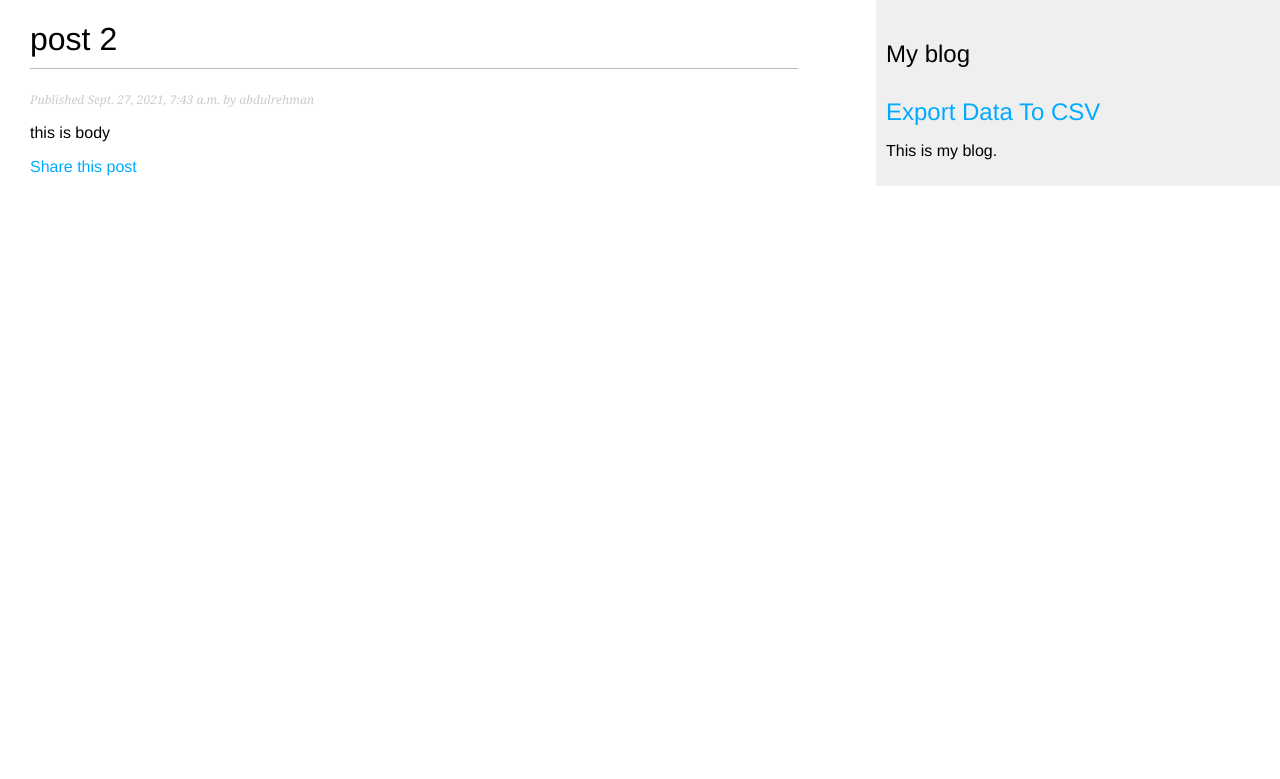
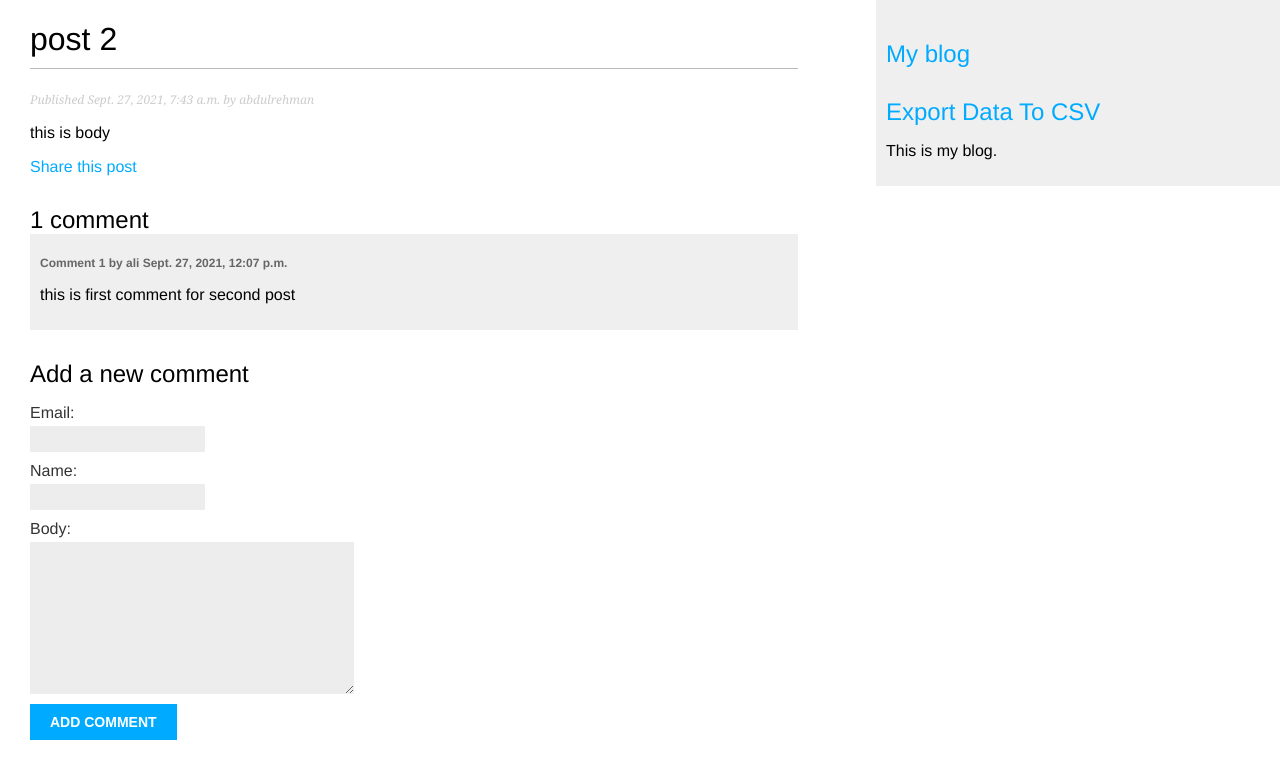
Before and after one commit to Abdulrehman517/blogapplication, a Django app: a page that uses blog/templates/blog/base.html in a window 1280 px wide. Shown: the top 779 px of the page. Run offline with Django 3.2, Linux system fonts and the light colour scheme; data comes from the database, SQL or seed files in the repository; both versions use the stored data as it was after the commit.

Commit message:
comment system is implemented fully working

```diff
--- a/blog/forms.py
+++ b/blog/forms.py
@@ -1,7 +1,13 @@
 from django import forms
+from .models import Comment
 
 class EmailPostForm(forms.Form):
     name = forms.CharField(max_length=255)
     email = forms.EmailField()
     to = forms.EmailField()
     comments  = forms.CharField(required=False, widget=forms.Textarea)
+
+class CommentForm(forms.ModelForm):
+    class Meta:
+        model = Comment
+        fields = ['email', 'name', 'body']
--- a/blog/models.py
+++ b/blog/models.py
@@ -41,3 +41,19 @@ class Post(models.Model):
                        args=[self.publish.year,
                              self.publish.month,
                              self.publish.day, self.slug])
+
+
+class Comment(models.Model):
+    post = models.ForeignKey(Post, on_delete=models.CASCADE, related_name='comments')
+    name = models.CharField(max_length=80)
+    email = models.EmailField()
+    body = models.TextField()
+    created = models.DateTimeField(auto_now_add=True)
+    updated = models.DateTimeField(auto_now=True)
+    active = models.BooleanField(default=True)
+
+    class Meta:
+        ordering = ('created',)
+
+    def __str__(self):
+        return f'Comment by {self.name} on {self.post}'
--- a/blog/templates/blog/base.html
+++ b/blog/templates/blog/base.html
@@ -12,7 +12,9 @@
         {% endblock %}
     </div>
     <div id="sidebar">
+        <a href='/blog/'>
         <h2>My blog</h2>
+    </a>
         <a href='export/'>
         <h2>Export Data To CSV</h2>
     </a>
--- a/blog/templates/blog/post/detail.html
+++ b/blog/templates/blog/post/detail.html
@@ -11,4 +11,31 @@
        Share this post
       </a>
    </p>
+      {% with comments.count as total_comments %}
+    <h2>
+   {{ total_comments }} comment{{ total_comments|pluralize }}
+   </h2>
+
+{% endwith %}
+{% for comment in comments %}
+ <div class="comment">
+   <p class="info">
+   Comment {{ forloop.counter }} by {{ comment.name }}
+ {{ comment.created }}
+ </p>
+ {{ comment.body|linebreaks }}
+ </div>
+{% empty %}
+ <p>There are no comments yet.</p>
+{% endfor %}
+{% if new_comment %}
+ <h2>Your comment has been added.</h2>
+{% else %}
+ <h2>Add a new comment</h2>
+ <form method="post">
+ {{ comment_form.as_p }}
+ {% csrf_token %}
+ <p><input type="submit" value="Add comment"></p>
+ </form>
+{% endif %}
 {% endblock %}
--- a/blog/views.py
+++ b/blog/views.py
@@ -1,9 +1,9 @@
 from django.http.response import HttpResponse
 from django.shortcuts import render, get_object_or_404
-from .models import Post
+from .models import Post, Comment
 from django.views.generic import ListView
 import csv
-from .forms import EmailPostForm
+from .forms import EmailPostForm, CommentForm
 from django.core.mail import send_mail
 
 from django.core.paginator import Paginator, EmptyPage, PageNotAnInteger
@@ -30,7 +30,22 @@ class PostListView(ListView):
 
 def post_detail(request, year, month, day, post):
     post = get_object_or_404(Post, slug=post, status='published', publish__year=year, publish__month=month, publish__day=day)
-    return render(request, 'blog/post/detail.html', {'post': post})
+     # List of active comments for this post
+    comments = post.comments.filter(active=True)
+    new_comment = None
+    if request.method == 'POST':
+        # A comment was posted
+        comment_form = CommentForm(data=request.POST)
+        if comment_form.is_valid():
+    # Create Comment object but don't save to database yet
+            new_comment = comment_form.save(commit=False)
+    # Assign the current post to the comment
+            new_comment.post = post
+    # Save the comment to the database
+            new_comment.save()
+    else:
+        comment_form = CommentForm()
+    return render(request, 'blog/post/detail.html', {'post': post, 'comment_form': comment_form, 'comments':comments, 'new_comment':new_comment})
 
 def export_blog(request):
     response = HttpResponse(
```
Also changed, not shown: blog/admin.py (+7 -1 lines), blog/migrations/0002_comment.py (added), db.sqlite3. Lines whose indentation alone changed are shown as unchanged.
